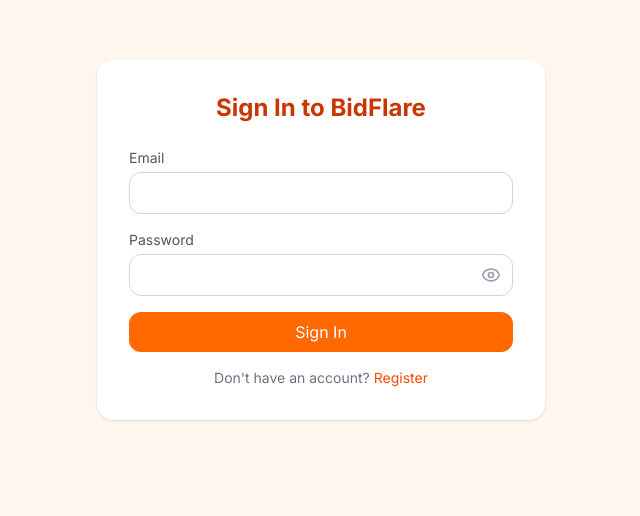
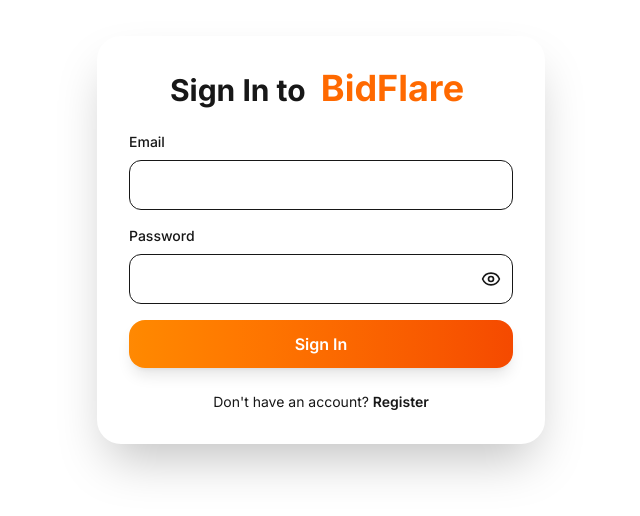
Before and after one commit to ManurangaJay/bidflare-frontend, a Next.js app: page /signin in a window 1280 px wide. Shown: the part 160-676 px from the top of the page, without its empty margins (319-959 px from the left). Built offline with nearby package versions, Linux system fonts and the light colour scheme.

Commit message:
feat: apply dark theme to signin and register pages

```diff
--- a/src/app/globals.css
+++ b/src/app/globals.css
@@ -1,7 +1,59 @@
 @import "tailwindcss";
+
+/* Light mode variables */
 :root {
   --background: #ffffff;
   --foreground: #171717;
+  --card: #ffffff;
+  --card-foreground: #171717;
+  --popover: #ffffff;
+  --popover-foreground: #171717;
+  --primary: #ea580c;
+  --primary-foreground: #ffffff;
+  --secondary: #f1f5f9;
+  --secondary-foreground: #0f172a;
+  --muted: #f1f5f9;
+  --muted-foreground: #64748b;
+  --accent: #f1f5f9;
+  --accent-foreground: #0f172a;
+  --destructive: #ef4444;
+  --destructive-foreground: #ffffff;
+  --border: #e2e8f0;
+  --input: #e2e8f0;
+  --ring: #ea580c;
+
+  /* Orange theme colors */
+  --orange-primary: #ea580c;
+  --orange-secondary: #fed7aa;
+  --orange-accent: #fb923c;
+}
+
+/* Dark mode variables */
+.dark {
+  --background: #0f172a;
+  --foreground: #f8fafc;
+  --card: #1e293b;
+  --card-foreground: #f8fafc;
+  --popover: #1e293b;
+  --popover-foreground: #f8fafc;
+  --primary: #fb923c;
+  --primary-foreground: #0f172a;
+  --secondary: #334155;
+  --secondary-foreground: #f8fafc;
+  --muted: #334155;
+  --muted-foreground: #94a3b8;
+  --accent: #334155;
+  --accent-foreground: #f8fafc;
+  --destructive: #ef4444;
+  --destructive-foreground: #ffffff;
+  --border: #334155;
+  --input: #334155;
+  --ring: #fb923c;
+
+  /* Orange theme colors for dark mode */
+  --orange-primary: #fb923c;
+  --orange-secondary: #ea580c;
+  --orange-accent: #f97316;
 }
 
 @theme inline {
@@ -11,15 +63,33 @@
   --font-mono: var(--font-geist-mono);
 }
 
-@media (prefers-color-scheme: dark) {
-  :root {
-    --background: #ffffff;
-    --foreground: #000000;
-  }
-}
-
 body {
   background: var(--background);
   color: var(--foreground);
   font-family: Arial, Helvetica, sans-serif;
+  transition: background-color 0.3s ease, color 0.3s ease;
 }
+
+/* Smooth transitions for theme changes */
+* {
+  transition: background-color 0.3s ease, border-color 0.3s ease,
+    color 0.3s ease;
+}
+
+/* Custom scrollbar for dark mode */
+.dark ::-webkit-scrollbar {
+  width: 8px;
+}
+
+.dark ::-webkit-scrollbar-track {
+  background: var(--muted);
+}
+
+.dark ::-webkit-scrollbar-thumb {
+  background: var(--border);
+  border-radius: 4px;
+}
+
+.dark ::-webkit-scrollbar-thumb:hover {
+  background: var(--muted-foreground);
+}
--- a/src/app/layout.tsx
+++ b/src/app/layout.tsx
@@ -3,6 +3,7 @@
 import { Inter } from "next/font/google";
 import "./globals.css";
 import { Toaster } from "sonner";
+import { ThemeProvider } from "@/contexts/ThemeContext";
 
 const inter = Inter({ subsets: ["latin"] });
 
@@ -12,9 +13,12 @@
   children: React.ReactNode;
 }) {
   return (
-    <html lang="en">
+    <html lang="en" suppressHydrationWarning>
       <body className={inter.className}>
-        <main>{children}</main> <Toaster richColors position="bottom-right" />
+        <ThemeProvider>
+          <main>{children}</main>
+          <Toaster richColors position="bottom-right" />
+        </ThemeProvider>
       </body>
     </html>
   );
--- a/src/app/register/page.tsx
+++ b/src/app/register/page.tsx
@@ -67,20 +67,30 @@
   };
 
   return (
-    <div className="min-h-screen flex items-center justify-center bg-gray-50 px-4">
-      <div className="max-w-md w-full bg-white p-8 rounded-2xl shadow">
-        <h2 className="text-2xl font-bold text-gray-800 mb-6 text-center">
-          Create Your BidFlare Account
+    <div className="min-h-screen flex items-center justify-center bg-gradient-to-br from-orange-secondary/20 to-orange-primary/10 px-4">
+      <div className="max-w-md w-full bg-card/90 backdrop-blur-sm p-8 rounded-3xl shadow-2xl">
+        <h2 className="text-3xl font-bold text-card-foreground mb-6 text-center">
+          Create Your{" "}
+          <span className="text-orange-500 bg-orange-secondary/30 px-2 py-1 rounded-lg text-4xl font-bold">
+            BidFlare
+          </span>{" "}
+          Account
         </h2>
         <form onSubmit={handleSubmit} className="space-y-4">
-          {error && <p className="text-red-600 text-sm">{error}</p>}
+          {error && (
+            <p className="text-destructive text-sm bg-destructive/10 p-3 rounded-lg">
+              {error}
+            </p>
+          )}
 
           <div>
-            <label className="block text-sm text-gray-600 mb-1">Name</label>
+            <label className="block text-sm font-medium text-foreground mb-2">
+              Name
+            </label>
             <input
               type="text"
               name="name"
-              className="w-full border border-gray-300 rounded-xl px-4 py-2 focus:ring-2 focus:ring-orange-500 outline-none"
+              className="w-full border bg-background/50 backdrop-blur-sm rounded-2xl px-4 py-3 focus:ring-1 focus:ring-orange-500 focus:border-orange-500 focus:bg-background/80 outline-none text-foreground transition-all duration-300 shadow-sm"
               value={form.name}
               onChange={handleChange}
               required
@@ -88,11 +98,13 @@
           </div>
 
           <div>
-            <label className="block text-sm text-gray-600 mb-1">Email</label>
+            <label className="block text-sm font-medium text-foreground mb-2">
+              Email
+            </label>
             <input
               type="email"
               name="email"
-              className="w-full border border-gray-300 rounded-xl px-4 py-2 focus:ring-2 focus:ring-orange-500 outline-none"
+              className="w-full border bg-background/50 backdrop-blur-sm rounded-2xl px-4 py-3 focus:ring-1 focus:ring-orange-500 focus:border-orange-500 focus:bg-background/80 outline-none text-foreground transition-all duration-300 shadow-sm"
               value={form.email}
               onChange={handleChange}
               required
@@ -100,12 +112,14 @@
           </div>
 
           <div>
-            <label className="block text-sm text-gray-600 mb-1">Password</label>
+            <label className="block text-sm font-medium text-foreground mb-2">
+              Password
+            </label>
             <div className="relative">
               <input
                 type={showPassword ? "text" : "password"}
                 name="password"
-                className="w-full border border-gray-300 rounded-xl px-4 py-2 pr-10 focus:ring-2 focus:ring-orange-500 outline-none"
+                className="w-full border border-input rounded-xl px-4 py-2 pr-10 focus:ring-1 focus:ring-orange-500 focus:border-orange-500 outline-none bg-background text-foreground"
                 value={form.password}
                 onChange={handleChange}
                 required
@@ -113,7 +127,7 @@
               <button
                 type="button"
                 onClick={() => setShowPassword((prev) => !prev)}
-                className="absolute inset-y-0 right-0 flex items-center pr-3 text-gray-400 hover:text-gray-600"
+                className="absolute inset-y-0 right-0 flex items-center pr-3 text-muted-foreground hover:text-foreground"
                 aria-label={showPassword ? "Hide password" : "Show password"}
               >
                 {showPassword ? <EyeOff size={20} /> : <Eye size={20} />}
@@ -122,18 +136,19 @@
           </div>
 
           <div>
-            <label className="block text-sm text-gray-600 mb-2">
+            <label className="block text-sm text-muted-foreground mb-2">
               What will you be doing on BidFlare?
             </label>
             <div className="grid grid-cols-2 gap-3">
               <button
                 type="button"
                 onClick={() => handleRoleChange("BUYER")}
-                className={`border rounded-xl p-4 text-center transition ${
+                className={`rounded-2xl p-4 text-center shadow-sm border border-input ${
                   form.role === "BUYER"
-                    ? "bg-orange-100 border-orange-500 text-orange-800"
-                    : "bg-white border-gray-300 text-gray-700 hover:bg-gray-50"
+                    ? "bg-orange-600 text-primary-foreground shadow-lg scale-105 text-white"
+                    : "bg-card/50 backdrop-blur-sm text-card-foreground hover:bg-orange-secondary/20 hover:shadow-md"
                 }`}
+                style={{ transition: "all 0.5s ease-in-out" }}
               >
                 <div className="font-medium">I'm here to Bid</div>
                 <div className="text-sm">Participate in auctions</div>
@@ -142,11 +157,12 @@
               <button
                 type="button"
                 onClick={() => handleRoleChange("SELLER")}
-                className={`border rounded-xl p-4 text-center transition ${
+                className={`border rounded-2xl p-4 text-center shadow-sm ${
                   form.role === "SELLER"
-                    ? "bg-orange-100 border-orange-500 text-orange-800"
-                    : "bg-white border-gray-300 text-gray-700 hover:bg-gray-50"
+                    ? "bg-orange-600 text-primary-foreground shadow-lg scale-105 text-white"
+                    : "bg-card/50 backdrop-blur-sm text-card-foreground hover:bg-orange-secondary/20 hover:shadow-md"
                 }`}
+                style={{ transition: "all 0.5s ease-in-out" }}
               >
                 <div className="font-medium">I'm here to Sell</div>
                 <div className="text-sm">Create and manage auctions</div>
@@ -156,15 +172,19 @@
 
           <button
             type="submit"
-            className="w-full bg-orange-600 text-white py-2 rounded-xl hover:bg-orange-700 transition"
+            className="w-full bg-gradient-to-r from-orange-400 to-orange-600 dark:from-orange-400 dark:to-orange-700 text-white py-3 rounded-2xl   hover:scale-y-105 shadow-lg hover:shadow-xl font-semibold"
+            style={{ transition: "all 0.3s ease-in-out" }}
           >
             Register
           </button>
         </form>
 
-        <p className="text-sm text-center text-gray-500 mt-4">
+        <p className="text-sm text-center text-muted-foreground mt-6">
           Already have an account?{" "}
-          <a href="/signin" className="text-orange-600 hover:underline">
+          <a
+            href="/signin"
+            className="text-orange-primary hover:text-orange-accent font-semibold transition-colors duration-300 hover:text-orange-500"
+          >
             Sign In
           </a>
         </p>
--- a/src/app/signin/page.tsx
+++ b/src/app/signin/page.tsx
@@ -50,29 +50,40 @@
   };
 
   return (
-    <div className="min-h-screen flex items-center justify-center bg-orange-50 px-4">
-      <div className="max-w-md w-full bg-white p-8 rounded-2xl shadow">
-        <h2 className="text-2xl font-bold text-orange-700 mb-6 text-center">
-          Sign In to BidFlare
+    <div className="min-h-screen flex items-center justify-center bg-gradient-to-br from-orange-secondary/30 to-orange-primary/20 px-4">
+      <div className="max-w-md w-full bg-card/90 backdrop-blur-sm p-8 rounded-3xl shadow-2xl">
+        <h2 className="text-3xl font-bold text-card-foreground mb-6 text-center">
+          Sign In to{" "}
+          <span className="text-orange-500 bg-orange-secondary/30 px-2 py-1 rounded-lg text-4xl font-bold">
+            BidFlare
+          </span>
         </h2>
         <form onSubmit={handleSubmit} className="space-y-4">
-          {error && <p className="text-red-600 text-sm">{error}</p>}
+          {error && (
+            <p className="text-destructive text-sm bg-destructive/10 p-3 rounded-lg">
+              {error}
+            </p>
+          )}
           <div>
-            <label className="block text-sm text-gray-600 mb-1">Email</label>
+            <label className="block text-sm font-medium text-foreground mb-2">
+              Email
+            </label>
             <input
               type="email"
-              className="w-full border border-gray-300 rounded-xl px-4 py-2 focus:ring-2 focus:ring-orange-500 outline-none"
+              className="w-full border border-input rounded-xl px-4 py-3 pr-10 focus:ring-1 focus:ring-orange-500 focus:border-orange-500 outline-none bg-background text-foreground"
               value={email}
               onChange={(e) => setEmail(e.target.value)}
               required
             />
           </div>
           <div>
-            <label className="block text-sm text-gray-600 mb-1">Password</label>
+            <label className="block text-sm font-medium text-foreground mb-2">
+              Password
+            </label>
             <div className="relative">
               <input
                 type={showPassword ? "text" : "password"}
-                className="w-full border border-gray-300 rounded-xl px-4 py-2 pr-10 focus:ring-2 focus:ring-orange-500 outline-none"
+                className="w-full border border-input rounded-xl px-4 py-3 pr-10 focus:ring-1 focus:ring-orange-500 focus:border-orange-500 outline-none bg-background text-foreground"
                 value={password}
                 onChange={(e) => setPassword(e.target.value)}
                 required
@@ -80,7 +91,7 @@
               <button
                 type="button"
                 onClick={() => setShowPassword((prev) => !prev)}
-                className="absolute inset-y-0 right-0 flex items-center pr-3 text-gray-400 hover:text-gray-600"
+                className="absolute inset-y-0 right-0 flex items-center pr-3 text-muted-foreground hover:text-foreground"
                 aria-label={showPassword ? "Hide password" : "Show password"}
               >
                 {showPassword ? <EyeOff size={20} /> : <Eye size={20} />}
@@ -89,14 +100,18 @@
           </div>
           <button
             type="submit"
-            className="w-full bg-orange-500 text-white py-2 rounded-xl hover:bg-orange-600 transition"
+            className="w-full bg-gradient-to-r from-orange-400 to-orange-600 dark:from-orange-400 dark:to-orange-700 text-white py-3 rounded-2xl hover:scale-y-105 shadow-lg hover:shadow-xl font-semibold"
+            style={{ transition: "all 0.3s ease-in-out" }}
           >
             Sign In
           </button>
         </form>
-        <p className="text-sm text-center text-gray-500 mt-4">
+        <p className="text-sm text-center text-muted-foreground mt-6">
           Don&apos;t have an account?{" "}
-          <a href="/register" className="text-orange-600 hover:underline">
+          <a
+            href="/register"
+            className="text-orange-primary hover:text-orange-accent font-semibold transition-colors duration-300 hover:text-orange-500"
+          >
             Register
           </a>
         </p>
--- /dev/null
+++ b/src/contexts/ThemeContext.tsx
@@ -0,0 +1,81 @@
+"use client";
+
+import React, { createContext, useContext, useEffect, useState } from "react";
+
+type Theme = "light" | "dark";
+
+interface ThemeContextType {
+  theme: Theme;
+  toggleTheme: () => void;
+  setTheme: (theme: Theme) => void;
+}
+
+const ThemeContext = createContext<ThemeContextType | undefined>(undefined);
+
+export const useTheme = () => {
+  const context = useContext(ThemeContext);
+  if (context === undefined) {
+    throw new Error("useTheme must be used within a ThemeProvider");
+  }
+  return context;
+};
+
+interface ThemeProviderProps {
+  children: React.ReactNode;
+  defaultTheme?: Theme;
+  storageKey?: string;
+}
+
+export const ThemeProvider: React.FC<ThemeProviderProps> = ({
+  children,
+  defaultTheme = "light",
+  storageKey = "bidflare-theme",
+}) => {
+  const [theme, setThemeState] = useState<Theme>(defaultTheme);
+  const [mounted, setMounted] = useState(false);
+
+  useEffect(() => {
+    setMounted(true);
+
+    // Get theme from localStorage or system preference
+    const storedTheme = localStorage.getItem(storageKey) as Theme;
+    const systemTheme = window.matchMedia("(prefers-color-scheme: dark)")
+      .matches
+      ? "dark"
+      : "light";
+
+    const initialTheme = storedTheme || systemTheme;
+    setThemeState(initialTheme);
+
+    // Apply theme to document
+    document.documentElement.classList.remove("light", "dark");
+    document.documentElement.classList.add(initialTheme);
+  }, [storageKey]);
+
+  useEffect(() => {
+    if (mounted) {
+      localStorage.setItem(storageKey, theme);
+      document.documentElement.classList.remove("light", "dark");
+      document.documentElement.classList.add(theme);
+    }
+  }, [theme, storageKey, mounted]);
+
+  const setTheme = (newTheme: Theme) => {
+    setThemeState(newTheme);
+  };
+
+  const toggleTheme = () => {
+    setThemeState((prev) => (prev === "light" ? "dark" : "light"));
+  };
+
+  // Prevent hydration mismatch by not rendering until mounted
+  if (!mounted) {
+    return <>{children}</>;
+  }
+
+  return (
+    <ThemeContext.Provider value={{ theme, toggleTheme, setTheme }}>
+      {children}
+    </ThemeContext.Provider>
+  );
+};
--- a/tailwind.config.js
+++ b/tailwind.config.js
@@ -5,8 +5,45 @@
     "./components/**/*.{js,ts,jsx,tsx}",
     "./app/**/*.{js,ts,jsx,tsx}", // Optional: if using Next.js app directory
   ],
+  darkMode: "class",
   theme: {
-    extend: {},
+    extend: {
+      transitionDuration: {
+        1000: "1000ms",
+        1500: "1500ms",
+        2000: "2000ms",
+      },
+      transitionTimingFunction: {
+        "bounce-in": "cubic-bezier(0.68, -0.55, 0.265, 1.55)",
+        smooth: "cubic-bezier(0.4, 0, 0.2, 1)",
+      },
+      colors: {
+        // Light mode colors
+        background: "var(--background)",
+        foreground: "var(--foreground)",
+        card: "var(--card)",
+        "card-foreground": "var(--card-foreground)",
+        popover: "var(--popover)",
+        "popover-foreground": "var(--popover-foreground)",
+        primary: "var(--primary)",
+        "primary-foreground": "var(--primary-foreground)",
+        secondary: "var(--secondary)",
+        "secondary-foreground": "var(--secondary-foreground)",
+        muted: "var(--muted)",
+        "muted-foreground": "var(--muted-foreground)",
+        accent: "var(--accent)",
+        "accent-foreground": "var(--accent-foreground)",
+        destructive: "var(--destructive)",
+        "destructive-foreground": "var(--destructive-foreground)",
+        border: "var(--border)",
+        input: "var(--input)",
+        ring: "var(--ring)",
+        // Orange theme colors
+        "orange-primary": "var(--orange-primary)",
+        "orange-secondary": "var(--orange-secondary)",
+        "orange-accent": "var(--orange-accent)",
+      },
+    },
   },
   plugins: [require("@tailwindcss/line-clamp")],
 };
```
